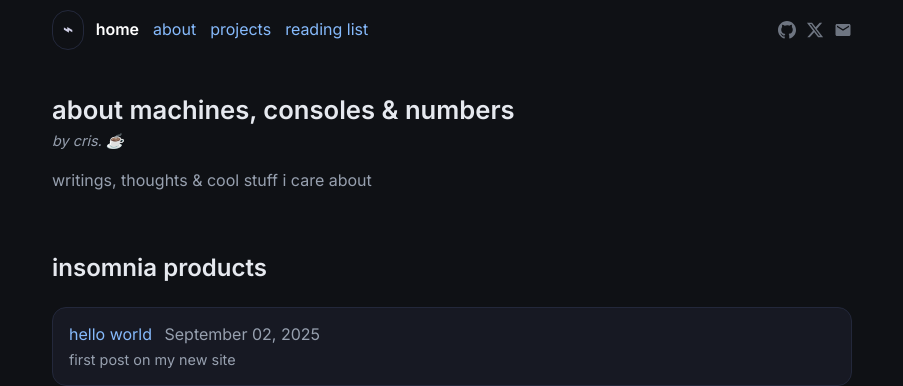
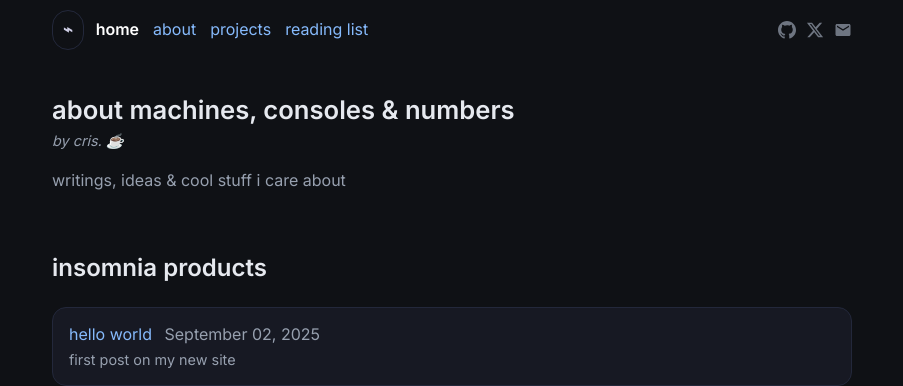
Before and after one commit to LAK3SHORE/cris.github.io, a Jekyll site: the page built from index.md, in a window 1280 px wide. Shown: the top 386 px of the page, without its empty margins (188-1091 px from the left). Built offline with Jekyll 4.4.1, drawn with Linux system fonts in a browser that asks for light colours.

Commit message:
Update description in _config.yml

```diff
--- a/_config.yml
+++ b/_config.yml
@@ -1,5 +1,5 @@
 title: about machines, consoles & numbers
-description: writings, thoughts & cool stuff i care about
+description: writings, ideas & cool stuff i care about
 baseurl: ""
 url: "https://LAK3SHORE.github.io"
 theme: null
```
